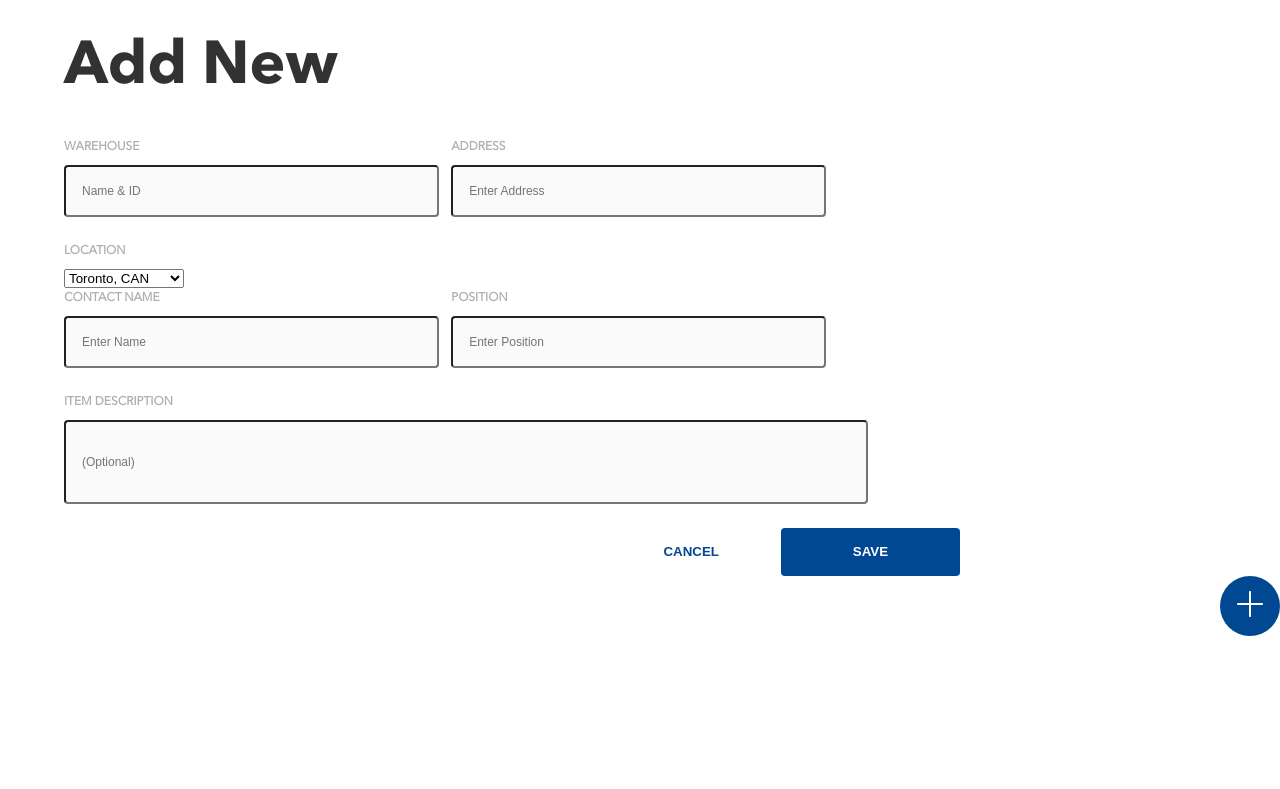
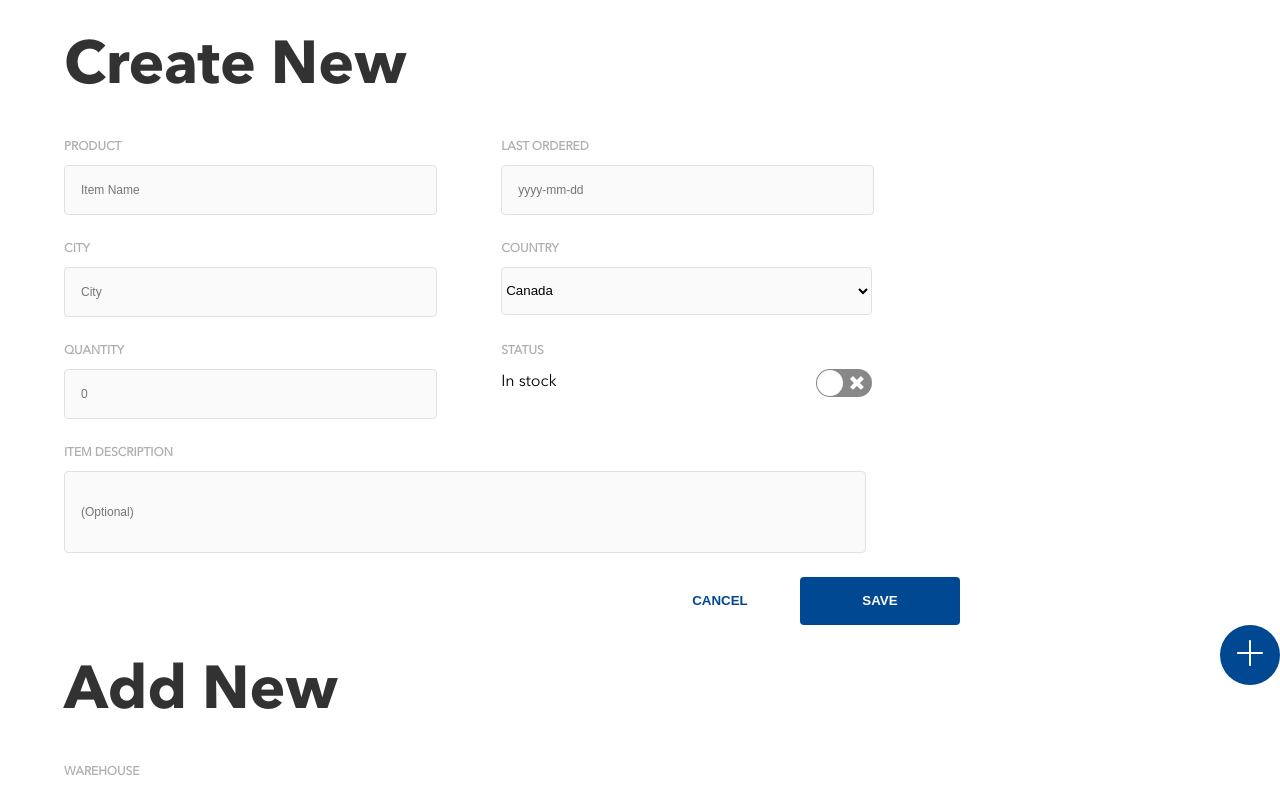
Before and after one commit to Short-Hop/InStock, a React (Create React App) app in the folder client/in-stock/: page /inventory in a window 1280 px wide. Shown: the top 789 px of the page. Built offline with nearby package versions, Linux system fonts and the light colour scheme.

Commit message:
styling of warehouse addition

```diff
--- a/client/in-stock/src/App.js
+++ b/client/in-stock/src/App.js
@@ -24,7 +24,7 @@ class App extends React.Component {
         <Inventory/> */}
         {/* <WarehouseName /> */}
         {/* <LocHeader /> */}
-        {/* <CreateProduct /> */}
+        <CreateProduct />
         {/* <Inventory /> */}
         {/* <Location /> */}
         <CreateWarehouse />
--- a/client/in-stock/src/components/CreateWarehouse.js
+++ b/client/in-stock/src/components/CreateWarehouse.js
@@ -1,7 +1,6 @@
 import React from "react";
 import axios from "axios";
-import Switch from "react-switch";
-import AddButton from "./AddButton";
+import Add from "../assets/Icons/SVG/Icon-add.svg";
 
 class CreateWarehouse extends React.Component {
   state = {
@@ -9,9 +8,10 @@ class CreateWarehouse extends React.Component {
       warehouse: "",
       address: "",
       location: "",
-      country: "Toronto",
       name: "",
       position: "",
+      phone: "",
+      email: "",
       description: "Description"
     },
     fields: {},
@@ -44,26 +44,32 @@ class CreateWarehouse extends React.Component {
       errors["location"] = "Cannot be empty";
     }
 
-    if (!fields["country"]) {
-      formIsValid = false;
-      errors["country"] = "Cannot be empty";
-    }
     if (!fields["name"]) {
       formIsValid = false;
       errors["name"] = "Cannot be empty";
     }
+    if (!fields["position"]) {
+      formIsValid = false;
+      errors["position"] = "Cannot be empty";
+    }
 
-    if (typeof fields["name"] !== "undefined") {
-      if (!fields["name"].match(/^[0-9]+$/)) {
+    if (!fields["phone"]) {
       formIsValid = false;
-        errors["name"] = "Only numbers";
+      errors["phone"] = "Cannot be empty";
+    }
+
+    if (typeof fields["phone"] !== "undefined") {
+      if (!fields["phone"].match(/^[0-9]+$/)) {
+        formIsValid = false;
+        errors["phone"] = "Only numbers";
       }
     }
 
-    if (!fields["status"]) {
+    if (!fields["email"]) {
       formIsValid = false;
-      errors["status"] = "Cannot be empty";
+      errors["email"] = "Cannot be empty";
     }
+
     this.setState({ errors: errors });
     return formIsValid;
   }
@@ -82,12 +88,14 @@ class CreateWarehouse extends React.Component {
       let addressinput = address.value;
       const location = event.target.location;
       let locationinput = location.value;
-      const country = event.target.country;
-      let countryinput = country.value;
       const name = event.target.name;
       let nameinput = name.value;
       const position = event.target.position;
       let positioninput = position.value;
+      const phone = event.target.phone;
+      let phoneinput = phone.value;
+      const email = event.target.email;
+      let emailinput = email.value;
       const description = event.target.description;
       let descriptioninput = description.value;
 
@@ -95,25 +103,27 @@ class CreateWarehouse extends React.Component {
         warehouse: warehouseinput,
         address: addressinput,
         location: locationinput,
-        country: countryinput,
         name: nameinput,
-        // status: statusinput,
+        position: positioninput,
+        phone: phoneinput,
+        email: emailinput,
         description: descriptioninput
       });
 
       warehouse.value = "";
       address.value = "";
       location.value = "";
-      country.value = "";
       name.value = "";
-      // status.value = "";
+      position.value = "";
+      phone.value = "";
+      email.value = "";
       description.value = "";
 
-      if (this.handleValidation()) {
-        alert("Form submitted");
-      } else {
-        alert("Form has errors.");
-      }
+      // if (this.handleValidation()) {
+      //   alert("Form submitted");
+      // } else {
+      //   alert("Form has errors.");
+      // }
     };
 
     return (
@@ -122,7 +132,7 @@ class CreateWarehouse extends React.Component {
           <h1 className="createnew__title">Add New</h1>
           <div className="createnew__form">
             <form onSubmit={submitHandler}>
-              <div className="row">
+              <div className="column">
                 <div className="column">
                   <label>Warehouse</label>
                   <input
@@ -133,6 +143,8 @@ class CreateWarehouse extends React.Component {
                     value={this.state.fields["warehouse"]}
                   />
                 </div>
+              </div>
+              <div className="row">
                 <div className="column">
                   <label>Address</label>
                   <input
@@ -143,13 +155,11 @@ class CreateWarehouse extends React.Component {
                     value={this.state.fields["address"]}
                   />
                 </div>
-              </div>
-              <div className="row">
-                <div className="column">
+                <div className="column" id="selectdiv">
                   <label>Location</label>
                   <select
-                    name="toronto"
-                    id="toronto"
+                    name="location"
+                    id="location"
                     onChange={this.handleChange.bind(this, "location")}
                     value={this.state.fields["location"]}
                   >
@@ -183,14 +193,37 @@ class CreateWarehouse extends React.Component {
                   />
                 </div>
               </div>
-              <label>Item Description</label>
+              <div className="row">
+                <div className="column">
+                  <label>Phone Number</label>
                   <input
                     type="text"
+                    id="phone"
+                    placeholder="(000) 000 - 000"
+                    onChange={this.handleChange.bind(this, "phone")}
+                    value={this.state.fields["phone"]}
+                  />
+                </div>
+                <div className="column">
+                  <label>Email</label>
+                  <input
+                    type="text"
+                    id="email"
+                    placeholder="email@instock.com"
+                    onChange={this.handleChange.bind(this, "position")}
+                    value={this.state.fields["position"]}
+                  />
+                </div>
+              </div>
+              <div className="column">
+                <label>Item Description</label>
+                <textarea
                   id="description"
-                placeholder="(Optional)"
+                  placeholder="Use commas to separate each category"
                   onChange={this.handleChange.bind(this, "description")}
                   value={this.state.fields["description"]}
                 />
+              </div>
               <div className="form__buttons">
                 <button id="Save">Save</button>
                 <button id="Cancel">Cancel</button>
@@ -204,4 +237,25 @@ class CreateWarehouse extends React.Component {
   }
 }
 
+class AddButton extends React.Component {
+  state = {
+    showPopup: false
+  };
+  togglePopup() {
+    this.setState({
+      showPopup: !this.state.showPopup
+    });
+  }
+  render() {
+    const Popup = this.props.state;
+    return (
+      <>
+        <button className="AddButton" onClick={this.togglePopup.bind(this)}>
+          <img src={Add} alt="Add New" />
+        </button>
+      </>
+    );
+  }
+}
+
 export default CreateWarehouse;
--- a/client/in-stock/src/styles/_createproduct.scss
+++ b/client/in-stock/src/styles/_createproduct.scss
@@ -9,13 +9,14 @@ body,
 input,
 button,
 form,
-p {
+p,
+textarea {
   padding: 0px;
   margin: 0px;
+  border: 0px;
 }
 
 //Mobile version @320
-
 @media (min-width: 320px) {
   .createnew {
     width: 69vw;
@@ -31,6 +32,8 @@ p {
 
     .createnew__form {
       width: 100%;
+      display: flex;
+      flex-direction: column;
 
       form {
         width: 100%;
@@ -42,11 +45,14 @@ p {
           margin-bottom: 8px;
         }
         input,
-        #country {
+        textarea,
+        #country,
+        #location {
           margin-bottom: 24px;
           height: 48px;
           background-color: #fafafa;
           border-radius: 4px;
+          border: 1px solid #e1e1e1;
           width: 100%;
           &::placeholder {
             padding-left: 16px;
@@ -116,11 +122,18 @@ p {
             display: flex;
             flex-direction: column;
             margin-right: 12px;
+            margin-right: 40px;
           }
+        }
+        .column {
+          display: flex;
+          flex-direction: column;
+          margin-right: 12px;
         }
 
         input,
-        #country {
+        #country,
+        #location {
           margin-bottom: 24px;
           height: 48px;
           background-color: #fafafa;
@@ -148,7 +161,7 @@ p {
           flex-direction: row-reverse;
         }
         button {
-          width: 20%;
+          width: 160px;
           border-radius: 4px;
           height: 48px;
           font-weight: bold;
--- a/client/in-stock/src/styles/styles.css
+++ b/client/in-stock/src/styles/styles.css
@@ -7,9 +7,11 @@ body,
 input,
 button,
 form,
-p {
+p,
+textarea {
   padding: 0px;
   margin: 0px;
+  border: 0px;
 }
 
 @media (min-width: 320px) {
@@ -31,6 +33,13 @@ p {
   }
   .createnew .createnew__form {
     width: 100%;
+    display: -webkit-box;
+    display: -ms-flexbox;
+    display: flex;
+    -webkit-box-orient: vertical;
+    -webkit-box-direction: normal;
+        -ms-flex-direction: column;
+            flex-direction: column;
   }
   .createnew .createnew__form form {
     width: 100%;
@@ -46,51 +55,72 @@ p {
     margin-bottom: 8px;
   }
   .createnew .createnew__form form input,
-  .createnew .createnew__form form #country {
+  .createnew .createnew__form form textarea,
+  .createnew .createnew__form form #country,
+  .createnew .createnew__form form #location {
     margin-bottom: 24px;
     height: 48px;
     background-color: #fafafa;
     border-radius: 4px;
+    border: 1px solid #e1e1e1;
     width: 100%;
   }
   .createnew .createnew__form form input::-webkit-input-placeholder,
-  .createnew .createnew__form form #country::-webkit-input-placeholder {
+  .createnew .createnew__form form textarea::-webkit-input-placeholder,
+  .createnew .createnew__form form #country::-webkit-input-placeholder,
+  .createnew .createnew__form form #location::-webkit-input-placeholder {
     padding-left: 16px;
     font-size: 12px;
   }
   .createnew .createnew__form form input:-ms-input-placeholder,
-  .createnew .createnew__form form #country:-ms-input-placeholder {
+  .createnew .createnew__form form textarea:-ms-input-placeholder,
+  .createnew .createnew__form form #country:-ms-input-placeholder,
+  .createnew .createnew__form form #location:-ms-input-placeholder {
     padding-left: 16px;
     font-size: 12px;
   }
   .createnew .createnew__form form input::-ms-input-placeholder,
-  .createnew .createnew__form form #country::-ms-input-placeholder {
+  .createnew .createnew__form form textarea::-ms-input-placeholder,
+  .createnew .createnew__form form #country::-ms-input-placeholder,
+  .createnew .createnew__form form #location::-ms-input-placeholder {
     padding-left: 16px;
     font-size: 12px;
   }
   .createnew .createnew__form form input::placeholder,
-  .createnew .createnew__form form #country::placeholder {
+  .createnew .createnew__form form textarea::placeholder,
+  .createnew .createnew__form form #country::placeholder,
+  .createnew .createnew__form form #location::placeholder {
     padding-left: 16px;
     font-size: 12px;
   }
   select #country .createnew .createnew__form form input::-webkit-input-placeholder::after, select #country
-  .createnew .createnew__form form #country::-webkit-input-placeholder::after {
+  .createnew .createnew__form form textarea::-webkit-input-placeholder::after, select #country
+  .createnew .createnew__form form #country::-webkit-input-placeholder::after, select #country
+  .createnew .createnew__form form #location::-webkit-input-placeholder::after {
     content: "<>";
   }
   select #country .createnew .createnew__form form input:-ms-input-placeholder::after, select #country
-  .createnew .createnew__form form #country:-ms-input-placeholder::after {
+  .createnew .createnew__form form textarea:-ms-input-placeholder::after, select #country
+  .createnew .createnew__form form #country:-ms-input-placeholder::after, select #country
+  .createnew .createnew__form form #location:-ms-input-placeholder::after {
     content: "<>";
   }
   select #country .createnew .createnew__form form input::-ms-input-placeholder::after, select #country
-  .createnew .createnew__form form #country::-ms-input-placeholder::after {
+  .createnew .createnew__form form textarea::-ms-input-placeholder::after, select #country
+  .createnew .createnew__form form #country::-ms-input-placeholder::after, select #country
+  .createnew .createnew__form form #location::-ms-input-placeholder::after {
     content: "<>";
   }
   select #country .createnew .createnew__form form input::placeholder::after, select #country
-  .createnew .createnew__form form #country::placeholder::after {
+  .createnew .createnew__form form textarea::placeholder::after, select #country
+  .createnew .createnew__form form #country::placeholder::after, select #country
+  .createnew .createnew__form form #location::placeholder::after {
     content: "<>";
   }
   .createnew .createnew__form form input #description,
-  .createnew .createnew__form form #country #description {
+  .createnew .createnew__form form textarea #description,
+  .createnew .createnew__form form #country #description,
+  .createnew .createnew__form form #location #description {
     height: 80px;
   }
   .createnew .createnew__form form #status {
@@ -167,9 +197,21 @@ p {
         -ms-flex-direction: column;
             flex-direction: column;
     margin-right: 12px;
+    margin-right: 40px;
+  }
+  .createnew .createnew__form form .column {
+    display: -webkit-box;
+    display: -ms-flexbox;
+    display: flex;
+    -webkit-box-orient: vertical;
+    -webkit-box-direction: normal;
+        -ms-flex-direction: column;
+            flex-direction: column;
+    margin-right: 12px;
   }
   .createnew .createnew__form form input,
-  .createnew .createnew__form form #country {
+  .createnew .createnew__form form #country,
+  .createnew .createnew__form form #location {
     margin-bottom: 24px;
     height: 48px;
     background-color: #fafafa;
@@ -200,7 +242,7 @@ p {
             flex-direction: row-reverse;
   }
   .createnew .createnew__form form button {
-    width: 20%;
+    width: 160px;
     border-radius: 4px;
     height: 48px;
     font-weight: bold;
@@ -869,9 +911,11 @@ body,
 input,
 button,
 form,
-p {
+p,
+textarea {
   padding: 0px;
   margin: 0px;
+  border: 0px;
 }
 
 @media (min-width: 320px) {
@@ -893,6 +937,13 @@ p {
   }
   .createnew .createnew__form {
     width: 100%;
+    display: -webkit-box;
+    display: -ms-flexbox;
+    display: flex;
+    -webkit-box-orient: vertical;
+    -webkit-box-direction: normal;
+        -ms-flex-direction: column;
+            flex-direction: column;
   }
   .createnew .createnew__form form {
     width: 100%;
@@ -908,51 +959,72 @@ p {
     margin-bottom: 8px;
   }
   .createnew .createnew__form form input,
-  .createnew .createnew__form form #country {
+  .createnew .createnew__form form textarea,
+  .createnew .createnew__form form #country,
+  .createnew .createnew__form form #location {
     margin-bottom: 24px;
     height: 48px;
     background-color: #fafafa;
     border-radius: 4px;
+    border: 1px solid #e1e1e1;
     width: 100%;
   }
   .createnew .createnew__form form input::-webkit-input-placeholder,
-  .createnew .createnew__form form #country::-webkit-input-placeholder {
+  .createnew .createnew__form form textarea::-webkit-input-placeholder,
+  .createnew .createnew__form form #country::-webkit-input-placeholder,
+  .createnew .createnew__form form #location::-webkit-input-placeholder {
     padding-left: 16px;
     font-size: 12px;
   }
   .createnew .createnew__form form input:-ms-input-placeholder,
-  .createnew .createnew__form form #country:-ms-input-placeholder {
+  .createnew .createnew__form form textarea:-ms-input-placeholder,
+  .createnew .createnew__form form #country:-ms-input-placeholder,
+  .createnew .createnew__form form #location:-ms-input-placeholder {
     padding-left: 16px;
     font-size: 12px;
   }
   .createnew .createnew__form form input::-ms-input-placeholder,
-  .createnew .createnew__form form #country::-ms-input-placeholder {
+  .createnew .createnew__form form textarea::-ms-input-placeholder,
+  .createnew .createnew__form form #country::-ms-input-placeholder,
+  .createnew .createnew__form form #location::-ms-input-placeholder {
     padding-left: 16px;
     font-size: 12px;
   }
   .createnew .createnew__form form input::placeholder,
-  .createnew .createnew__form form #country::placeholder {
+  .createnew .createnew__form form textarea::placeholder,
+  .createnew .createnew__form form #country::placeholder,
+  .createnew .createnew__form form #location::placeholder {
     padding-left: 16px;
     font-size: 12px;
   }
   select #country .createnew .createnew__form form input::-webkit-input-placeholder::after, select #country
-  .createnew .createnew__form form #country::-webkit-input-placeholder::after {
+  .createnew .createnew__form form textarea::-webkit-input-placeholder::after, select #country
+  .createnew .createnew__form form #country::-webkit-input-placeholder::after, select #country
+  .createnew .createnew__form form #location::-webkit-input-placeholder::after {
     content: "<>";
   }
   select #country .createnew .createnew__form form input:-ms-input-placeholder::after, select #country
-  .createnew .createnew__form form #country:-ms-input-placeholder::after {
+  .createnew .createnew__form form textarea:-ms-input-placeholder::after, select #country
+  .createnew .createnew__form form #country:-ms-input-placeholder::after, select #country
+  .createnew .createnew__form form #location:-ms-input-placeholder::after {
     content: "<>";
   }
   select #country .createnew .createnew__form form input::-ms-input-placeholder::after, select #country
-  .createnew .createnew__form form #country::-ms-input-placeholder::after {
+  .createnew .createnew__form form textarea::-ms-input-placeholder::after, select #country
+  .createnew .createnew__form form #country::-ms-input-placeholder::after, select #country
+  .createnew .createnew__form form #location::-ms-input-placeholder::after {
     content: "<>";
   }
   select #country .createnew .createnew__form form input::placeholder::after, select #country
-  .createnew .createnew__form form #country::placeholder::after {
+  .createnew .createnew__form form textarea::placeholder::after, select #country
+  .createnew .createnew__form form #country::placeholder::after, select #country
+  .createnew .createnew__form form #location::placeholder::after {
     content: "<>";
   }
   .createnew .createnew__form form input #description,
-  .createnew .createnew__form form #country #description {
+  .createnew .createnew__form form textarea #description,
+  .createnew .createnew__form form #country #description,
+  .createnew .createnew__form form #location #description {
     height: 80px;
   }
   .createnew .createnew__form form #status {
@@ -1029,9 +1101,21 @@ p {
         -ms-flex-direction: column;
             flex-direction: column;
     margin-right: 12px;
+    margin-right: 40px;
+  }
+  .createnew .createnew__form form .column {
+    display: -webkit-box;
+    display: -ms-flexbox;
+    display: flex;
+    -webkit-box-orient: vertical;
+    -webkit-box-direction: normal;
+        -ms-flex-direction: column;
+            flex-direction: column;
+    margin-right: 12px;
   }
   .createnew .createnew__form form input,
-  .createnew .createnew__form form #country {
+  .createnew .createnew__form form #country,
+  .createnew .createnew__form form #location {
     margin-bottom: 24px;
     height: 48px;
     background-color: #fafafa;
@@ -1062,7 +1146,7 @@ p {
             flex-direction: row-reverse;
   }
   .createnew .createnew__form form button {
-    width: 20%;
+    width: 160px;
     border-radius: 4px;
     height: 48px;
     font-weight: bold;
@@ -1288,9 +1372,11 @@ body,
 input,
 button,
 form,
-p {
+p,
+textarea {
   padding: 0px;
   margin: 0px;
+  border: 0px;
 }
 
 @media (min-width: 320px) {
@@ -1312,6 +1398,13 @@ p {
   }
   .createnew .createnew__form {
     width: 100%;
+    display: -webkit-box;
+    display: -ms-flexbox;
+    display: flex;
+    -webkit-box-orient: vertical;
+    -webkit-box-direction: normal;
+        -ms-flex-direction: column;
+            flex-direction: column;
   }
   .createnew .createnew__form form {
     width: 100%;
@@ -1327,51 +1420,72 @@ p {
     margin-bottom: 8px;
   }
   .createnew .createnew__form form input,
-  .createnew .createnew__form form #country {
+  .createnew .createnew__form form textarea,
+  .createnew .createnew__form form #country,
+  .createnew .createnew__form form #location {
     margin-bottom: 24px;
     height: 48px;
     background-color: #fafafa;
     border-radius: 4px;
+    border: 1px solid #e1e1e1;
     width: 100%;
   }
   .createnew .createnew__form form input::-webkit-input-placeholder,
-  .createnew .createnew__form form #country::-webkit-input-placeholder {
+  .createnew .createnew__form form textarea::-webkit-input-placeholder,
+  .createnew .createnew__form form #country::-webkit-input-placeholder,
+  .createnew .createnew__form form #location::-webkit-input-placeholder {
     padding-left: 16px;
     font-size: 12px;
   }
   .createnew .createnew__form form input:-ms-input-placeholder,
-  .createnew .createnew__form form #country:-ms-input-placeholder {
+  .createnew .createnew__form form textarea:-ms-input-placeholder,
+  .createnew .createnew__form form #country:-ms-input-placeholder,
+  .createnew .createnew__form form #location:-ms-input-placeholder {
     padding-left: 16px;
     font-size: 12px;
   }
   .createnew .createnew__form form input::-ms-input-placeholder,
-  .createnew .createnew__form form #country::-ms-input-placeholder {
+  .createnew .createnew__form form textarea::-ms-input-placeholder,
+  .createnew .createnew__form form #country::-ms-input-placeholder,
+  .createnew .createnew__form form #location::-ms-input-placeholder {
     padding-left: 16px;
     font-size: 12px;
   }
   .createnew .createnew__form form input::placeholder,
-  .createnew .createnew__form form #country::placeholder {
+  .createnew .createnew__form form textarea::placeholder,
+  .createnew .createnew__form form #country::placeholder,
+  .createnew .createnew__form form #location::placeholder {
     padding-left: 16px;
     font-size: 12px;
   }
   select #country .createnew .createnew__form form input::-webkit-input-placeholder::after, select #country
-  .createnew .createnew__form form #country::-webkit-input-placeholder::after {
+  .createnew .createnew__form form textarea::-webkit-input-placeholder::after, select #country
+  .createnew .createnew__form form #country::-webkit-input-placeholder::after, select #country
+  .createnew .createnew__form form #location::-webkit-input-placeholder::after {
     content: "<>";
   }
   select #country .createnew .createnew__form form input:-ms-input-placeholder::after, select #country
-  .createnew .createnew__form form #country:-ms-input-placeholder::after {
+  .createnew .createnew__form form textarea:-ms-input-placeholder::after, select #country
+  .createnew .createnew__form form #country:-ms-input-placeholder::after, select #country
+  .createnew .createnew__form form #location:-ms-input-placeholder::after {
     content: "<>";
   }
   select #country .createnew .createnew__form form input::-ms-input-placeholder::after, select #country
-  .createnew .createnew__form form #country::-ms-input-placeholder::after {
+  .createnew .createnew__form form textarea::-ms-input-placeholder::after, select #country
+  .createnew .createnew__form form #country::-ms-input-placeholder::after, select #country
+  .createnew .createnew__form form #location::-ms-input-placeholder::after {
     content: "<>";
   }
   select #country .createnew .createnew__form form input::placeholder::after, select #country
-  .createnew .createnew__form form #country::placeholder::after {
+  .createnew .createnew__form form textarea::placeholder::after, select #country
+  .createnew .createnew__form form #country::placeholder::after, select #country
+  .createnew .createnew__form form #location::placeholder::after {
     content: "<>";
   }
   .createnew .createnew__form form input #description,
-  .createnew .createnew__form form #country #description {
+  .createnew .createnew__form form textarea #description,
+  .createnew .createnew__form form #country #description,
+  .createnew .createnew__form form #location #description {
     height: 80px;
   }
   .createnew .createnew__form form #status {
@@ -1448,9 +1562,21 @@ p {
         -ms-flex-direction: column;
             flex-direction: column;
     margin-right: 12px;
+    margin-right: 40px;
+  }
+  .createnew .createnew__form form .column {
+    display: -webkit-box;
+    display: -ms-flexbox;
+    display: flex;
+    -webkit-box-orient: vertical;
+    -webkit-box-direction: normal;
+        -ms-flex-direction: column;
+            flex-direction: column;
+    margin-right: 12px;
   }
   .createnew .createnew__form form input,
-  .createnew .createnew__form form #country {
+  .createnew .createnew__form form #country,
+  .createnew .createnew__form form #location {
     margin-bottom: 24px;
     height: 48px;
     background-color: #fafafa;
@@ -1481,7 +1607,7 @@ p {
             flex-direction: row-reverse;
   }
   .createnew .createnew__form form button {
-    width: 20%;
+    width: 160px;
     border-radius: 4px;
     height: 48px;
     font-weight: bold;
```
Also changed, not shown: client/in-stock/src/components/CreateProduct.js (+5 -5 lines), 1 other file (tests, documents, lock files or other folders). Lines whose indentation alone changed are shown as unchanged.
